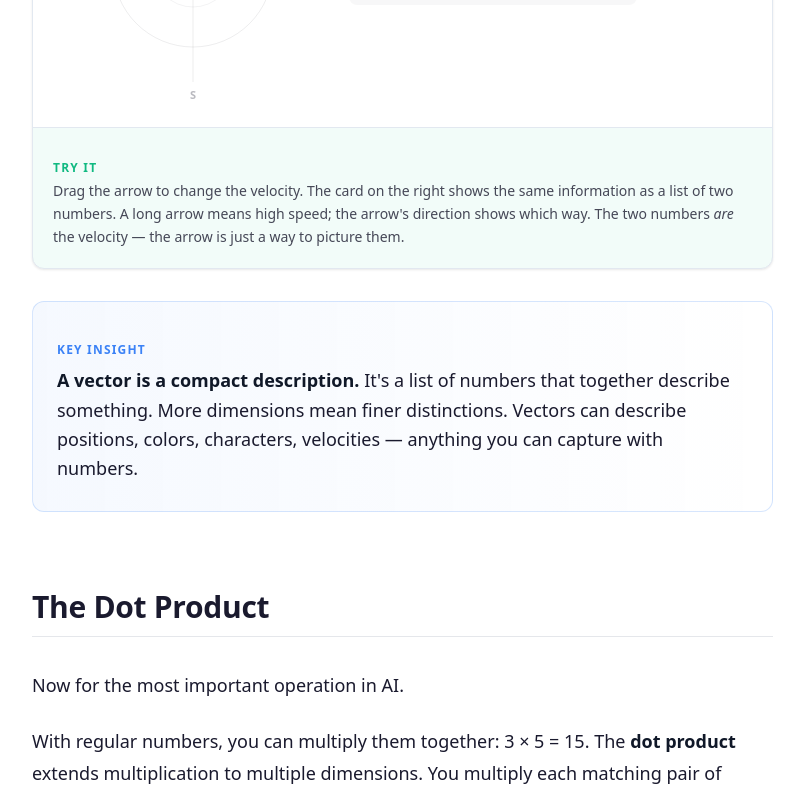
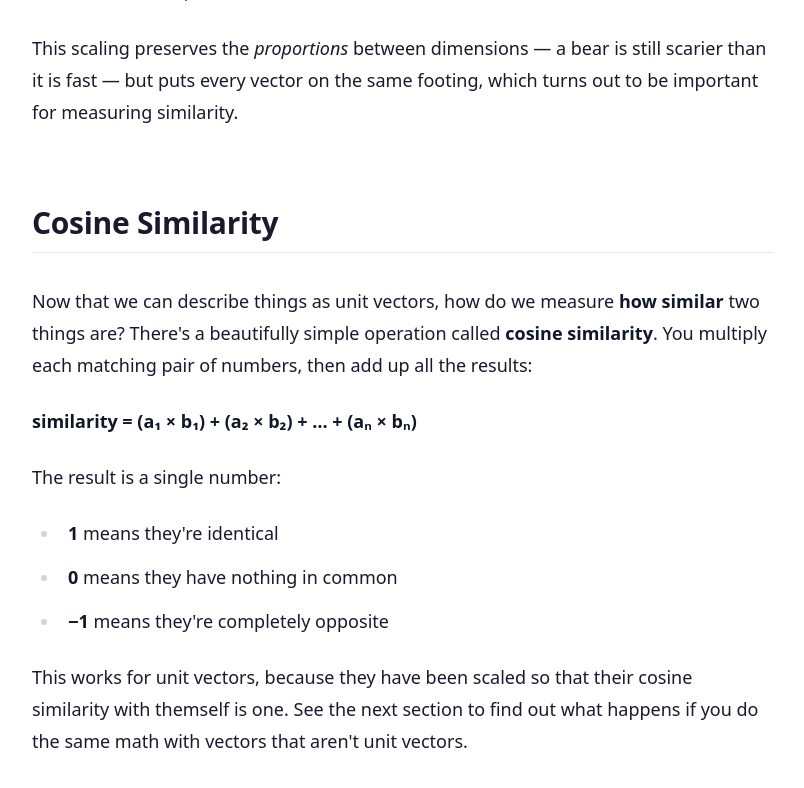
Before and after one commit to robennals/ai-explained, a Next.js app: page /vectors in a window 1280 px wide. Shown: the part 2340-3128 px from the top of the page, without its empty margins (272-1076 px from the left). Built offline with nearby package versions, Linux system fonts and the light colour scheme.

Commit message:
Explain dot product with similarity first

```diff
--- a/src/app/(tutorial)/vectors/content-backup-neurons-lines.mdx
+++ b/src/app/(tutorial)/vectors/content-backup-neurons-lines.mdx
@@ -1,4 +1,12 @@
 {/* Backup of sections/widgets removed from vectors chapter — to be covered in a later chapter. */}
+
+{/* --- Velocity / 2D space section --- */}
+
+Vectors can also describe things in 2D space. A velocity is two numbers — how fast something is going east/west, and how fast it's going north/south. Together, these two numbers define a direction and a speed. The vectors we care about in AI usually have many more dimensions than two, but 2D vectors are easy to draw and interact with, so we'll use them a lot in this chapter to illustrate how vectors work.
+
+<VelocityExplorerWidget>
+Drag the arrow to change the velocity. The card on the right shows the same information as a list of two numbers. A long arrow means high speed; the arrow's direction shows which way. The two numbers *are* the velocity — the arrow is just a way to picture them.
+</VelocityExplorerWidget>
 
 {/* --- "A Neuron Draws a Line" (version from current chapter) --- */}
 
--- a/src/app/(tutorial)/vectors/content.mdx
+++ b/src/app/(tutorial)/vectors/content.mdx
@@ -19,52 +19,52 @@ The number of measurements is the vector's **dimension** — our animal vectors
 
 Notice something important: the vector captures what we *chose* to measure. If we'd picked different properties, the same items would get different vectors. **The choice of dimensions determines what the vector can distinguish.**
 
-Vectors can also describe things in 2D space. A velocity is two numbers — how fast something is going east/west, and how fast it's going north/south. Together, these two numbers define a direction and a speed. The vectors we care about in AI usually have many more dimensions than two, but 2D vectors are easy to draw and interact with, so we'll use them a lot in this chapter to illustrate how vectors work.
+<KeyInsight>
+**A vector is a compact description.** It's a list of numbers that together describe something. More dimensions mean finer distinctions. Vectors can describe positions, colors, characters, animals, foods — anything you can capture with numbers.
+</KeyInsight>
 
-<VelocityExplorerWidget>
-Drag the arrow to change the velocity. The card on the right shows the same information as a list of two numbers. A long arrow means high speed; the arrow's direction shows which way. The two numbers *are* the velocity — the arrow is just a way to picture them.
-</VelocityExplorerWidget>
+## Unit Vectors
 
-<KeyInsight>
-**A vector is a compact description.** It's a list of numbers that together describe something. More dimensions mean finer distinctions. Vectors can describe positions, colors, characters, velocities — anything you can capture with numbers.
-</KeyInsight>
+The vectors above have been scaled so that the sum of the squares of all their dimensions adds up to 1. A vector like this is called a **unit vector**. You can think of it as the generalization of the number 1 to multiple dimensions — just as 1 is the "standard size" for a number, a unit vector is the "standard size" for a vector.
+
+This scaling preserves the *proportions* between dimensions — a bear is still scarier than it is fast — but puts every vector on the same footing, which turns out to be important for measuring similarity.
+
+## Cosine Similarity
+
+Now that we can describe things as unit vectors, how do we measure **how similar** two things are? There's a beautifully simple operation called **cosine similarity**. You multiply each matching pair of numbers, then add up all the results:
+
+**similarity = (a₁ × b₁) + (a₂ × b₂) + … + (aₙ × bₙ)**
+
+The result is a single number:
+- **1** means they're identical
+- **0** means they have nothing in common
+- **−1** means they're completely opposite
+
+This works for unit vectors, because they have been scaled so that their cosine similarity with themself is one. See the next section to find out what happens if you do the same math with vectors that aren't unit vectors.
+
+<DotProductComparisonWidget>
+Pick two items and compare their similarity. The multiply column shows what happens at each dimension — when both items score high on the same property, that contributes a lot to the total. When one scores high and the other low, it contributes almost nothing. Try the **2D Arrows** tab to see how similarity relates to the angle between vectors.
+</DotProductComparisonWidget>
+
+Why does multiply-and-add measure similarity? Look at the per-dimension math. When both vectors score high on the same property, multiplying those gives a big number — that shared trait contributes a lot to the total. But if one scores high and the other low, multiplying gives almost nothing. Add up all these products, and you get a total that's high when the vectors agree and low when they don't.
 
 ## The Dot Product
 
-Now for the most important operation in AI.
+Cosine similarity is actually a special case of a more general operation called the **dot product**. The math is exactly the same — multiply matching pairs, add them up — but the dot product works on vectors of *any* length, not just unit vectors.
 
-With regular numbers, you can multiply them together: 3 × 5 = 15. The **dot product** extends multiplication to multiple dimensions. You multiply each matching pair of numbers, then add up all the results:
+With regular numbers, you can multiply them: 3 × 5 = 15. The dot product extends multiplication to multiple dimensions:
 
 **a · b = (a₁ × b₁) + (a₂ × b₂) + … + (aₙ × bₙ)**
 
 If your vectors have just one dimension, this is ordinary multiplication. With more dimensions, something interesting happens. Like multiplying regular numbers, the dot product gets bigger when each input is bigger. But unlike regular numbers, it also depends on **direction** — it gets bigger when the vectors point the same way, and goes negative when they point in opposite directions. If they're at right angles, it's zero.
 
-Let's play with this and see what it feels like in two dimensions:
-
 <DotProduct2DWidget>
 Drag the two vectors around. Watch the step-by-step math on the right — each matching pair of numbers gets multiplied, then the products are added up. The dot product is big when both vectors are long and point the same way. It's zero when they're at right angles. It goes negative when they point in opposite directions.
 </DotProduct2DWidget>
 
-Why does multiply-and-add capture direction? Look at the step-by-step math. When both vectors have a large x value, multiplying those gives a big number — that shared component contributes a lot to the total. But if one vector has a large x and the other has a small x, multiplying gives almost nothing. Add up all these products, and you get a total that's high when the vectors agree and low when they don't.
-
 <KeyInsight>
-**The dot product extends multiplication to vectors.** Like regular multiplication, it gets bigger when the inputs are bigger. But it also captures direction: same direction → large positive, perpendicular → zero, opposite → large negative. This single operation is the foundation of how neural networks process information.
+**The dot product extends multiplication to vectors.** Like regular multiplication, it gets bigger when the inputs are bigger. But it also captures direction: same direction → large positive, perpendicular → zero, opposite → large negative. Cosine similarity is a dot product between unit vectors, giving a pure similarity score. The dot product is the foundation of how neural networks process information.
 </KeyInsight>
-
-## Unit Vectors and Similarity
-
-Because the dot product depends on both direction *and* length, it doesn't give us a pure similarity score — two long vectors that vaguely point the same way can have a bigger dot product than two short vectors that point exactly the same way. To get *pure* similarity, ignoring size, we use **unit vectors** — vectors that have been scaled so their length is 1.
-
-The dot product of two unit vectors gives a pure similarity score:
-- **1** means they're identical
-- **0** means they have nothing in common
-- **−1** means they're completely opposite
-
-In AI, this is called **cosine similarity** — you'll see the term a lot.
-
-<DotProductComparisonWidget>
-On the **2D Arrows** tab, drag the arrows around the circle. Since they're constrained to the circle, they're always unit vectors, so the dot product is pure similarity. Then switch to the other tabs — each item is a unit vector, so you can compare pure similarity across animals, RPG characters, foods, and instruments. Look at the per-property multiplication to see which shared traits contribute the most.
-</DotProductComparisonWidget>
 
 ## A Neuron Is (Mostly) a Dot Product
 
@@ -82,7 +82,7 @@ The neuron is asking **"is this input what I'm looking for?"**.
 * **The magnitude** of the weight vector determines how much of what it's looking for the neuron needs to see in order to get excited.
 * **The bias** determines how excited it is if it hasn't seen anything at all.
 
-This is all a bit brain bending, but makes more sense if you play with it. Try the **Animals** tab and set the weight to "Bear" — now you have a bear detector! Feed it different animals as input and watch the output. A wolf gets a high score because it shares many bear-like properties. A goldfish scores low. You can do the same with any category — set the weight to "Pizza" on the **Foods** tab and you have a pizza detector.
+This is all a bit brain bending, but makes more sense if you play with it. Try the **Animals** tab and set the weight to "Bear" — now you have a bear detector! Feed it different animals as input and watch the output. A dog gets a high score because it shares many bear-like properties. A mouse scores low. You can do the same with any category — set the weight to "Pizza" on the **Foods** tab and you have a pizza detector.
 
 The **weight magnitude** slider controls how big the weight vector is. A large magnitude means the neuron is very decisive — it fires strongly for good matches and stays very quiet for bad ones. A small magnitude means the neuron is wishy-washy — it gives a middling output for everything.
 
@@ -96,7 +96,7 @@ Drag the weight and input vectors. Watch the angle between them — when the vec
 
 ## What's Next
 
-A vector is just a list of numbers — but it's a remarkably powerful idea. We've seen how the dot product measures similarity, how unit vectors give us pure similarity scores, and how a neuron uses the dot product to detect patterns in its input.
+A vector is just a list of numbers — but it's a remarkably powerful idea. We've seen how cosine similarity measures how alike two vectors are, how the dot product generalizes multiplication to multiple dimensions, and how a neuron uses the dot product to detect patterns in its input.
 
 But so far we've been describing things with *hand-picked* properties — big, scary, hairy. That works for animals, because animals are one kind of thing and we can choose sensible properties for them. But what about words? "Dog" and "democracy" and "purple" and "running" — there's no single set of properties that makes sense for all of them. "How scary is the color blue?" isn't a meaningful question.
 
--- a/src/app/(tutorial)/vectors/page.tsx
+++ b/src/app/(tutorial)/vectors/page.tsx
@@ -3,7 +3,6 @@ import { getAdjacentChapters } from "@/lib/curriculum";
 import Content from "./content.mdx";
 import {
   VectorPropertyExplorerWidget,
-  VelocityExplorerWidget,
   DotProduct2DWidget,
   DotProductComparisonWidget,
   NeuronDotProductWidget,
@@ -24,7 +23,6 @@ export default function ChapterVectors() {
         <Content
           components={{
             VectorPropertyExplorerWidget,
-            VelocityExplorerWidget,
             DotProduct2DWidget,
             DotProductComparisonWidget,
             NeuronDotProductWidget,
--- a/src/app/(tutorial)/vectors/widgets.tsx
+++ b/src/app/(tutorial)/vectors/widgets.tsx
@@ -12,13 +12,6 @@ const VectorPropertyExplorer = dynamic(
   { ssr: false }
 );
 
-const VelocityExplorer = dynamic(
-  () =>
-    import("@/components/widgets/vectors/VelocityExplorer").then(
-      (m) => m.VelocityExplorer
-    ),
-  { ssr: false }
-);
 
 const DotProduct2D = dynamic(
   () =>
@@ -69,13 +62,6 @@ export function VectorPropertyExplorerWidget({ children }: { children?: React.Re
   );
 }
 
-export function VelocityExplorerWidget({ children }: { children?: React.ReactNode }) {
-  return (
-    <WidgetSlot tryIt={children}>
-      <VelocityExplorer />
-    </WidgetSlot>
-  );
-}
 
 export function DotProduct2DWidget({ children }: { children?: React.ReactNode }) {
   return (
--- a/src/components/widgets/vectors/DotProductComparison.tsx
+++ b/src/components/widgets/vectors/DotProductComparison.tsx
@@ -7,7 +7,6 @@ import { VectorCard } from "./VectorCard";
 import {
   VECTOR_DOMAINS,
   vecDot,
-  vecNormalize,
   directionSimilarityLabel,
   itemSimilarityLabel,
   productColor,
@@ -266,8 +265,8 @@ function DomainItemTab({ domain }: { domain: VectorDomain }) {
   const itemA = domain.items[aIdx];
   const itemB = domain.items[bIdx];
 
-  const vecA = vecNormalize(itemA.values);
-  const vecB = vecNormalize(itemB.values);
+  const vecA = itemA.values;
+  const vecB = itemB.values;
   const similarity = vecDot(vecA, vecB);
 
   return (
--- a/src/components/widgets/vectors/NeuronDotProduct.tsx
+++ b/src/components/widgets/vectors/NeuronDotProduct.tsx
@@ -5,7 +5,7 @@ import { WidgetContainer } from "../shared/WidgetContainer";
 import { WidgetTabs } from "../shared/WidgetTabs";
 import { SliderControl } from "../shared/SliderControl";
 import { VectorCard } from "./VectorCard";
-import { VECTOR_DOMAINS, vecDot, vecNormalize, productColor, type VectorDomain } from "./vectorData";
+import { VECTOR_DOMAINS, vecDot, productColor, type VectorDomain } from "./vectorData";
 
 function sigmoid(x: number): number {
   return 1 / (1 + Math.exp(-x));
@@ -376,10 +376,8 @@ function DomainNeuronTab({ domain, bias, onBiasChange, weightMag, onWeightMagCha
   const weightItem = domain.items[wIdx];
   const inputItem = domain.items[xIdx];
 
-  const normWeight = vecNormalize(weightItem.values);
-  const normInput = vecNormalize(inputItem.values);
-  const scaledWeightValues = normWeight.map((v) => v * weightMag);
-  const dot = vecDot(scaledWeightValues, normInput);
+  const scaledWeightValues = weightItem.values.map((v) => v * weightMag);
+  const dot = vecDot(scaledWeightValues, inputItem.values);
   const output = sigmoid(dot + bias);
   const outColor = outputColor(output);
 
@@ -441,10 +439,10 @@ function DomainNeuronTab({ domain, bias, onBiasChange, weightMag, onWeightMagCha
         />
         <VectorCard
           name={inputItem.name} emoji={inputItem.emoji}
-          properties={domain.properties} values={normInput}
+          properties={domain.properties} values={inputItem.values}
           barColor="#3b82f6" label="input" labelColor="#3b82f6"
         />
-        <ProductColumn vecW={scaledWeightValues} vecX={normInput} properties={domain.properties} dot={dot} />
+        <ProductColumn vecW={scaledWeightValues} vecX={inputItem.values} properties={domain.properties} dot={dot} />
       </div>
     </>
   );
--- a/src/components/widgets/vectors/vectorData.ts
+++ b/src/components/widgets/vectors/vectorData.ts
@@ -31,44 +31,45 @@ export function vecNormalize(v: number[]): number[] {
 
 // --- Domain data ---
 
+// All vectors are pre-normalized to unit length (dot product with self = 1)
 const ANIMALS: VectorItem[] = [
-  { name: "Bear",     emoji: "\u{1F43B}", values: [0.90, 0.85, 0.80, 0.50, 0.40, 0.75] },
-  { name: "Rabbit",   emoji: "\u{1F430}", values: [0.10, 0.02, 0.60, 0.95, 0.70, 0.15] },
-  { name: "Shark",    emoji: "\u{1F988}", values: [0.80, 0.95, 0.00, 0.00, 0.75, 0.20] },
-  { name: "Mouse",    emoji: "\u{1F42D}", values: [0.02, 0.05, 0.30, 0.40, 0.60, 0.10] },
-  { name: "Eagle",    emoji: "\u{1F985}", values: [0.35, 0.60, 0.05, 0.02, 0.95, 0.05] },
-  { name: "Elephant", emoji: "\u{1F418}", values: [0.98, 0.30, 0.05, 0.40, 0.15, 0.95] },
-  { name: "Snake",    emoji: "\u{1F40D}", values: [0.20, 0.85, 0.00, 0.02, 0.50, 0.05] },
-  { name: "Cat",      emoji: "\u{1F431}", values: [0.15, 0.30, 0.75, 0.85, 0.70, 0.25] },
-  { name: "Dog",      emoji: "\u{1F415}", values: [0.45, 0.20, 0.70, 0.90, 0.55, 0.45] },
+  { name: "Bear",     emoji: "\u{1F43B}", values: [0.51, 0.48, 0.45, 0.28, 0.23, 0.42] },
+  { name: "Rabbit",   emoji: "\u{1F430}", values: [0.07, 0.01, 0.45, 0.71, 0.52, 0.11] },
+  { name: "Shark",    emoji: "\u{1F988}", values: [0.55, 0.65, 0.00, 0.00, 0.51, 0.14] },
+  { name: "Mouse",    emoji: "\u{1F42D}", values: [0.03, 0.06, 0.38, 0.51, 0.76, 0.13] },
+  { name: "Eagle",    emoji: "\u{1F985}", values: [0.30, 0.51, 0.04, 0.02, 0.81, 0.04] },
+  { name: "Elephant", emoji: "\u{1F418}", values: [0.67, 0.21, 0.03, 0.27, 0.10, 0.65] },
+  { name: "Snake",    emoji: "\u{1F40D}", values: [0.20, 0.84, 0.00, 0.02, 0.50, 0.05] },
+  { name: "Cat",      emoji: "\u{1F431}", values: [0.11, 0.21, 0.54, 0.61, 0.50, 0.18] },
+  { name: "Dog",      emoji: "\u{1F415}", values: [0.31, 0.14, 0.49, 0.63, 0.38, 0.31] },
 ];
 
 const RPG_CHARACTERS: VectorItem[] = [
-  { name: "Warrior",  emoji: "\u{2694}\u{FE0F}",  values: [0.90, 0.30, 0.20, 0.85, 0.60, 0.40] },
-  { name: "Wizard",   emoji: "\u{1F9D9}",  values: [0.20, 0.95, 0.80, 0.30, 0.10, 0.70] },
-  { name: "Rogue",    emoji: "\u{1F5E1}\u{FE0F}",  values: [0.50, 0.40, 0.60, 0.40, 0.95, 0.85] },
-  { name: "Healer",   emoji: "\u{2728}",  values: [0.15, 0.80, 0.90, 0.20, 0.30, 0.50] },
-  { name: "Paladin",  emoji: "\u{1F6E1}\u{FE0F}",  values: [0.80, 0.60, 0.50, 0.90, 0.40, 0.30] },
-  { name: "Ranger",   emoji: "\u{1F3F9}",  values: [0.60, 0.35, 0.45, 0.50, 0.85, 0.75] },
+  { name: "Warrior",  emoji: "\u{2694}\u{FE0F}",  values: [0.61, 0.20, 0.14, 0.58, 0.41, 0.27] },
+  { name: "Wizard",   emoji: "\u{1F9D9}",  values: [0.14, 0.64, 0.54, 0.20, 0.07, 0.47] },
+  { name: "Rogue",    emoji: "\u{1F5E1}\u{FE0F}",  values: [0.31, 0.25, 0.38, 0.25, 0.59, 0.53] },
+  { name: "Healer",   emoji: "\u{2728}",  values: [0.11, 0.59, 0.66, 0.15, 0.22, 0.37] },
+  { name: "Paladin",  emoji: "\u{1F6E1}\u{FE0F}",  values: [0.53, 0.39, 0.33, 0.59, 0.26, 0.20] },
+  { name: "Ranger",   emoji: "\u{1F3F9}",  values: [0.40, 0.23, 0.30, 0.34, 0.57, 0.50] },
 ];
 
 const FOODS: VectorItem[] = [
-  { name: "Pizza",     emoji: "\u{1F355}", values: [0.85, 0.20, 0.75, 0.90, 0.70, 0.60] },
-  { name: "Salad",     emoji: "\u{1F957}", values: [0.10, 0.05, 0.20, 0.15, 0.85, 0.30] },
-  { name: "Ice cream", emoji: "\u{1F368}", values: [0.05, 0.95, 0.15, 0.40, 0.10, 0.80] },
-  { name: "Sushi",     emoji: "\u{1F363}", values: [0.60, 0.30, 0.50, 0.20, 0.75, 0.45] },
-  { name: "Burger",    emoji: "\u{1F354}", values: [0.90, 0.35, 0.80, 0.85, 0.50, 0.55] },
-  { name: "Fruit",     emoji: "\u{1F34E}", values: [0.05, 0.70, 0.10, 0.10, 0.90, 0.25] },
-  { name: "Cake",      emoji: "\u{1F370}", values: [0.30, 0.90, 0.40, 0.60, 0.15, 0.85] },
+  { name: "Pizza",     emoji: "\u{1F355}", values: [0.49, 0.12, 0.43, 0.52, 0.41, 0.35] },
+  { name: "Salad",     emoji: "\u{1F957}", values: [0.11, 0.05, 0.21, 0.16, 0.90, 0.32] },
+  { name: "Ice cream", emoji: "\u{1F368}", values: [0.04, 0.72, 0.11, 0.30, 0.08, 0.61] },
+  { name: "Sushi",     emoji: "\u{1F363}", values: [0.49, 0.24, 0.41, 0.16, 0.61, 0.37] },
+  { name: "Burger",    emoji: "\u{1F354}", values: [0.53, 0.21, 0.47, 0.50, 0.30, 0.33] },
+  { name: "Fruit",     emoji: "\u{1F34E}", values: [0.04, 0.59, 0.08, 0.08, 0.76, 0.21] },
+  { name: "Cake",      emoji: "\u{1F370}", values: [0.20, 0.61, 0.27, 0.41, 0.10, 0.58] },
 ];
 
 const INSTRUMENTS: VectorItem[] = [
-  { name: "Guitar",  emoji: "\u{1F3B8}", values: [0.70, 0.60, 0.75, 0.40, 0.85, 0.50] },
-  { name: "Piano",   emoji: "\u{1F3B9}", values: [0.50, 0.80, 0.90, 0.20, 0.60, 0.70] },
-  { name: "Drums",   emoji: "\u{1FA98}", values: [0.95, 0.20, 0.30, 0.90, 0.40, 0.35] },
-  { name: "Violin",  emoji: "\u{1F3BB}", values: [0.30, 0.90, 0.85, 0.15, 0.70, 0.80] },
-  { name: "Trumpet", emoji: "\u{1F3BA}", values: [0.85, 0.50, 0.40, 0.60, 0.55, 0.45] },
-  { name: "Flute",   emoji: "\u{1FA88}", values: [0.15, 0.75, 0.70, 0.10, 0.80, 0.65] },
+  { name: "Guitar",  emoji: "\u{1F3B8}", values: [0.44, 0.38, 0.47, 0.25, 0.53, 0.31] },
+  { name: "Piano",   emoji: "\u{1F3B9}", values: [0.31, 0.50, 0.56, 0.12, 0.37, 0.43] },
+  { name: "Drums",   emoji: "\u{1FA98}", values: [0.65, 0.14, 0.21, 0.62, 0.27, 0.24] },
+  { name: "Violin",  emoji: "\u{1F3BB}", values: [0.18, 0.54, 0.51, 0.09, 0.42, 0.48] },
+  { name: "Trumpet", emoji: "\u{1F3BA}", values: [0.60, 0.35, 0.28, 0.42, 0.39, 0.32] },
+  { name: "Flute",   emoji: "\u{1FA88}", values: [0.10, 0.51, 0.48, 0.07, 0.55, 0.44] },
 ];
 
 export const ANIMAL_DOMAIN: VectorDomain = {
```
